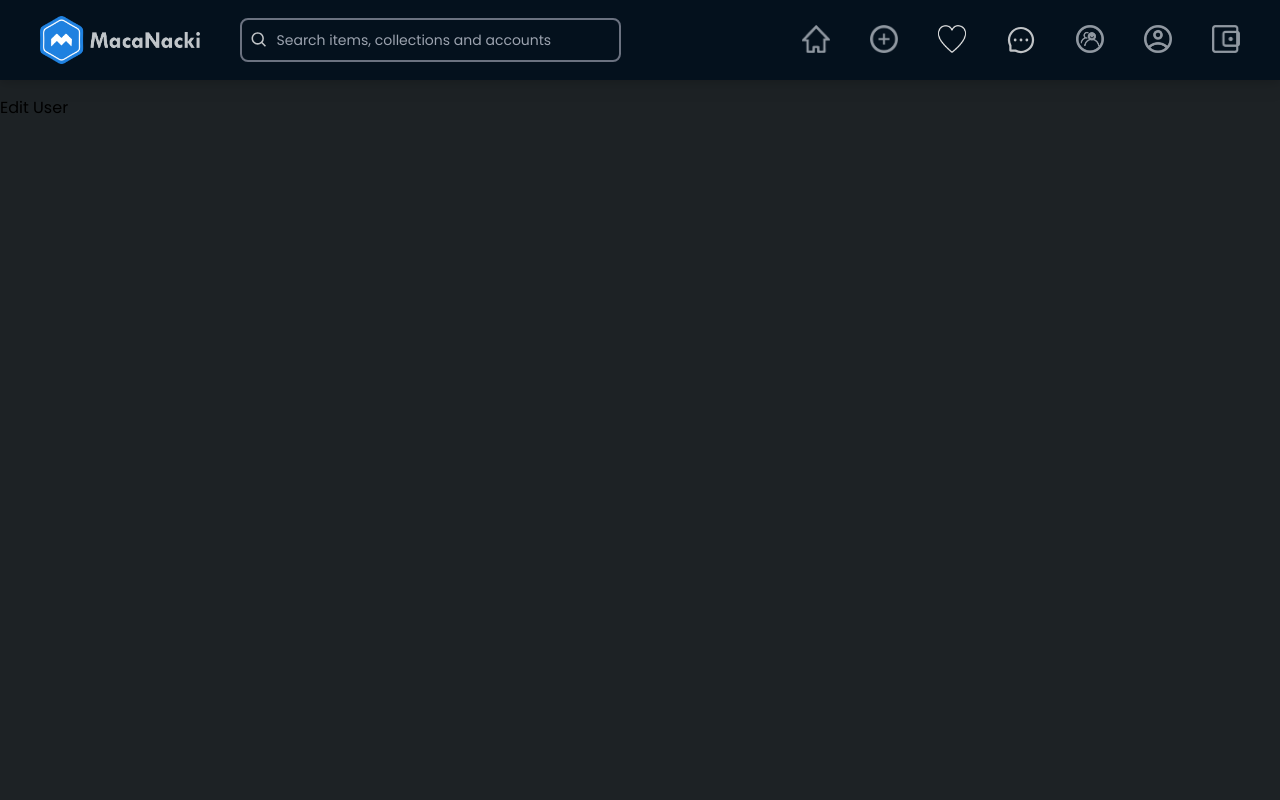
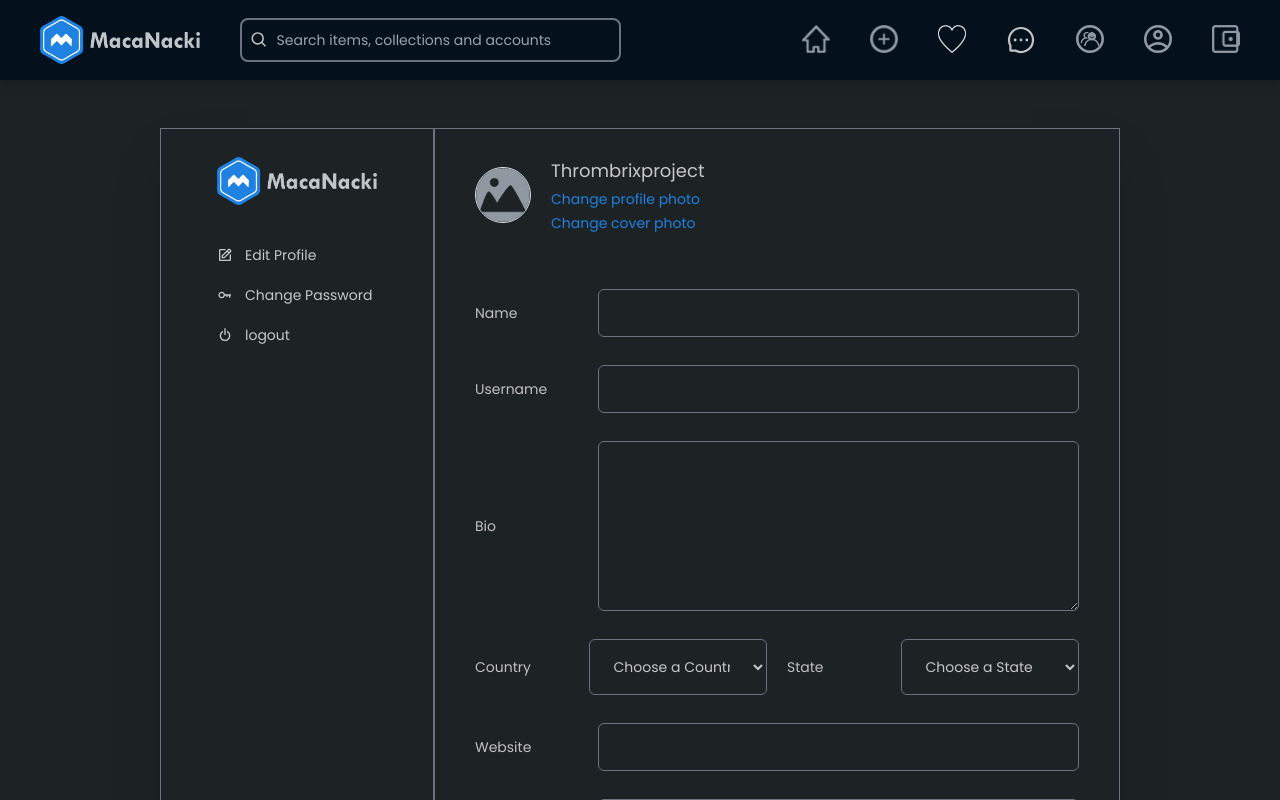
Before and after one commit to vicsnet/mackanaki, a React (Create React App) app: page /profile/1/edit in a window 1280 px wide. Shown: the top 800 px of the page. Built offline with nearby package versions, Linux system fonts and the light colour scheme.

Commit message:
edit page

```diff
--- a/public/index.html
+++ b/public/index.html
@@ -5,10 +5,7 @@
     <link rel="icon" href="%PUBLIC_URL%/icons/logo.png" />
     <meta name="viewport" content="width=device-width, initial-scale=1" />
     <meta name="theme-color" content="#000000" />
-    <meta
-      name="description"
-      content="Web site created using create-react-app"
-    />
+    <meta name="description" content="" />
     <link rel="apple-touch-icon" href="%PUBLIC_URL%/icons/logo.png" />
 
     <link rel="manifest" href="%PUBLIC_URL%/manifest.json" />
@@ -18,6 +15,5 @@
   <body class="bg-bgDarkColor">
     <noscript>You need to enable JavaScript to run this app.</noscript>
     <div id="root"></div>
-
   </body>
 </html>
--- /dev/null
+++ b/src/components/form/EditProfileFormInput.tsx
@@ -0,0 +1,16 @@
+import React from 'react';
+
+const EditProfileFormInput = ({ label, placeholder, htmlFor, type, onChange, name, className, errors }: IFormInput) => {
+    return (
+        <div className="flex items-center gap-5 mt-7">
+            <label htmlFor={htmlFor} className="w-[130px] text-signupTextColor md:text-sm text-xs">{label}</label>
+            <div className="flex flex-col w-full">
+                <input id={htmlFor} type={type} name={name} className={`w-full bg-transparent border border-gray-500 rounded-md md:h-12 h-10 outline-none px-5 text-navTextDarkColor md:text-sm text-xs ${className}`} onChange={onChange} placeholder={placeholder} />
+                {errors && <span className="text-red-600 md:text-sm text-xs mt-2">{errors}</span>}
+            </div>
+        </div>
+    );
+};
+
+
+export default EditProfileFormInput;
--- /dev/null
+++ b/src/components/form/EditProfileFormSelect.tsx
@@ -0,0 +1,20 @@
+import React from 'react';
+
+const EditProfileFormSelect = ({ label, htmlFor, className, onChange, name, errors }: IFormSelect) => {
+    return (
+        <div className={"w-full flex items-center gap-7 mt-7 " + className}>
+            <label htmlFor={htmlFor} className="lg:w-[140px] w-[120px] text-signupTextColor md:text-sm text-xs">{label}</label>
+            <div className="flex flex-col w-full">
+                <select id={htmlFor} name={name} onChange={onChange} className={`w-full bg-bgDarkColor border border-gray-500 rounded-md md:text-sm text-xs h-14 outline-none px-5 text-navTextDarkColor  ${errors && "border-red-600 border-2"}`}>
+                    <option value="">Choose a {label}</option>
+                    <option value="contruction company">Test</option>
+                    <option value="contruction company">Test</option>
+                    <option value="contruction company">Test</option>
+                </select >
+                {errors && <span className="text-red-600 md:text-sm text-xs mt-2">{errors}</span>}
+            </div>
+        </div>
+    );
+};
+
+export default EditProfileFormSelect;
--- a/src/components/form/types.d.ts
+++ b/src/components/form/types.d.ts
@@ -13,6 +13,7 @@ interface IFormSelect {
     htmlFor: string;
     onChange?: React.ChangeEventHandler<HTMLSelectElement>;
     name: string;
+    className?: string;
     errors: string;
 }
 
--- a/src/index.css
+++ b/src/index.css
@@ -14,6 +14,17 @@ html, body{
     scroll-behavior: smooth;
 }
 
+input::-webkit-outer-spin-button,
+input::-webkit-inner-spin-button {
+  -webkit-appearance: none !important;
+  margin: 0 !important;
+}
+
+/* Firefox */
+input[type="number"] {
+  -moz-appearance: textfield !important;
+}
+
 @tailwind base;
 @tailwind components;
 @tailwind utilities;
--- a/src/pages/Authentication/SignupOptions.tsx
+++ b/src/pages/Authentication/SignupOptions.tsx
@@ -25,9 +25,9 @@ const SignupOptions = () => {
 
                         {/* FORM START */}
                         <div className="flex flex-col px-10">
-                            <SignUpOptionBtn icon="/icons/mail.png" text="Sign up with email address" url="/signup"/>
-                            <SignUpOptionBtn icon="/icons/google.png" text="Sign up with Google" url="/signup"/>
-                            {/* <SignUpOptionBtn icon="/icons/phone.png" text="Sign up with Phone Number" url=""/> */}
+                            <SignUpOptionBtn icon="/icons/mail.png" text="Sign up with email address" url="/signup" />
+                            <SignUpOptionBtn icon="/icons/google.png" text="Sign up with Google" url="/signup" />
+                            <SignUpOptionBtn icon="/icons/phone.png" text="Sign up with Phone Number" url="" />
                         </div>
                         {/* FORM END */}
 
--- a/src/pages/Post/CreatePost.tsx
+++ b/src/pages/Post/CreatePost.tsx
@@ -22,6 +22,20 @@ const CreatePost = () => {
       // Perform api call here
     }
   };
+
+
+  const hiddenFileInput = React.useRef<HTMLInputElement>(null);
+  const [file, setFile] = useState("");
+
+  const handleClick = () => {
+    hiddenFileInput?.current?.click();
+  };
+  const handleChange = (event: React.ChangeEvent<HTMLInputElement>) => {
+    const fileUploaded = event.target.files;
+    setFile(URL.createObjectURL(fileUploaded![0]));
+    console.log(fileUploaded);
+  };
+
   return (
     <Fragment>
       <PageLayout paddingTop='mt-28'>
@@ -36,8 +50,14 @@ const CreatePost = () => {
                   <span className="text-signupTextColor text-xs">File types supported: JPEG, PNG, GIF, SVG, MP4, WEMB, MP3, WAV, OGG, GLB and GLTF. MAX SIZE: 100MB</span>
                 </div>
 
-                <motion.div whileTap={{ scale: 0.9 }} className="border border-dotted  border-gray-500 rounded-lg flex justify-center cursor-pointer items-center w-48 h-36 mt-5 mb-10">
-                  <img src="/icons/image.png" className='cursor-pointer w-10 h-10' alt="profile" />
+                <motion.div onClick={handleClick} whileTap={{ scale: 0.9 }} className="border border-dotted  border-gray-500 rounded-lg flex justify-center cursor-pointer items-center w-48 h-36 mt-5 mb-10">
+                  {file === '' ? <img src="/icons/image.png" className='cursor-pointer w-10 h-10' alt="profile" /> : <img src={file} className="object-cover" alt="profile" />}
+
+                  <input type="file"
+                    ref={hiddenFileInput}
+                    onChange={handleChange}
+                    style={{ display: 'none' }}
+                  />
                 </motion.div>
 
                 <div className="flex flex-col gap-3 mb-10">
--- a/src/pages/Profile/EditUserProfile.tsx
+++ b/src/pages/Profile/EditUserProfile.tsx
@@ -1,13 +1,134 @@
-import React, { Fragment } from 'react';
+import React, { Fragment, useState } from 'react';
+import { BiEdit, BiKey, BiPowerOff } from 'react-icons/bi';
+import { MdOutlineClose } from 'react-icons/md';
+import { Link } from 'react-router-dom';
+import EditProfileFormInput from '../../components/form/EditProfileFormInput';
+import EditProfileFormSelect from '../../components/form/EditProfileFormSelect';
+import Button from '../../components/ui/Button';
+import useFormInputValidation from '../../hooks/useFormInputValidation';
 import PageLayout from '../../Layouts/PageLayout';
 
 const EditUserProfile = () => {
+  const [showmenu, setShowmenu] = useState(false);
+  const [fields, errors, form, isvalidForm] = useFormInputValidation({
+    name: "",
+    username: "",
+    bio: "",
+    country: "",
+    state: "",
+    website: "",
+    email: "",
+    phone_number: "",
+  }, {
+    name: "required",
+    username: "required|minLength:5",
+    bio: "required|minLength:10",
+    country: "required",
+    state: "required",
+    website: "required",
+    email: "required|email",
+    phone_number: "required|minLength:11|maxLength:11",
+  });
+
+  const submitForm = (e: React.FormEvent<HTMLFormElement>) => {
+    e.preventDefault();
+    if (!isvalidForm) {
+      form.customToast({ type: "success", message: "Success!" });
+      console.log(fields, errors);
+      // Perform api call here
+    }
+  };
+
+  const showSideMenu = () => {
+    setShowmenu(!showmenu);
+
+  };
   return (
     <Fragment>
-      <PageLayout>
+      <PageLayout paddingTop='mt-32'>
+        <div className="flex flex-wrap flex-row mx-10 my-24 md:mx-40 shadow-2xl">
+          <div className="lg:hidden flex flex-2 w-full justify-between items-center flex-row border border-gray-500 p-7">
+            <img src="/icons/MACANACKI.png" className='cursor-pointer w-10' alt="logo" />
+            {showmenu ? <MdOutlineClose onClick={showSideMenu} className=' cursor-pointer text-navTextDarkColor text-3xl' /> :
+              <img onClick={showSideMenu} src="/icons/hamburger.png" className='cursor-pointer w-[30px] h-[20px]' alt="logo" />}
+          </div>
 
-Edit User
+          {showmenu && <div className="lg:hidden flex flex-2 w-full flex-col border border-gray-500 py-7 md:px-14 px-7">
+            <img src="/icons/logo.png" className='hidden mx-auto cursor-pointer md:w-40 w-28 mb-10' alt="logo" />
+            <ul className="flex gap-5 flex-col text-navTextDarkColor">
+              <li className="flex items-center gap-3 cursor-pointer md:text-sm text-xs hover:text-primaryColor"><BiEdit className='text-base' /> Edit Profile</li>
+              <li className="flex items-center gap-3 cursor-pointer md:text-sm text-xs hover:text-primaryColor"><BiKey className='text-base' /> Change Password</li>
+            </ul>
+          </div>}
 
+          <div className="hidden lg:flex flex-2 w-full md:w-auto flex-col border border-gray-500 py-7 md:px-14 px-7">
+            <img src="/icons/logo.png" className='mx-auto cursor-pointer md:w-40 w-28 mb-10' alt="logo" />
+            <ul className="flex gap-5 flex-col text-navTextDarkColor">
+              <Link to="/profile/patrick/edit">
+                <li className="flex items-center gap-3 cursor-pointer md:text-sm text-xs hover:text-primaryColor"><BiEdit className='text-base' /> Edit Profile</li>
+              </Link>
+              <Link to="">
+                <li className="flex items-center gap-3 cursor-pointer md:text-sm text-xs hover:text-primaryColor"><BiKey className='text-base' /> Change Password</li>
+              </Link>
+              <Link to="/">
+                <li className="flex items-center gap-3 cursor-pointer md:text-sm text-xs hover:text-red-500"><BiPowerOff className='text-base' /> logout</li>
+              </Link>
+            </ul>
+          </div>
+
+
+          <div className="flex flex-1 w-full md:w-auto flex-col gap-7 border border-gray-500 py-7 px-5 md:px-10">
+            <div className="flex items-center gap-5">
+              <img src="/icons/image.png" className='transition ease-in-out duration-300 hover:scale-110 rounded-full border cursor-pointer md:w-14 md:h-14 w-10 h-10' alt="profile" />
+              <div className="flex flex-col gap-1">
+                <p className="cursor-pointer md:text-lg text-base text-navTextDarkColor">Thrombrixproject</p>
+                <p className="cursor-pointer md:text-sm text-xs text-primaryColor">Change profile photo</p>
+                <p className="cursor-pointer md:text-sm text-xs text-primaryColor">Change cover photo</p>
+              </div>
+            </div>
+
+
+            <form onSubmit={submitForm}>
+              <EditProfileFormInput label="Name" className={errors?.name && "border-red-600 border-2"}
+                errors={errors?.name}
+                name="name" placeholder="" htmlFor="name" type="text" onChange={(e) => form.handleChangeEvent(e)} />
+
+              <EditProfileFormInput label="Username" className={errors?.username && "border-red-600 border-2"} name="username"
+                errors={errors?.username}
+                placeholder="" htmlFor="username" type="text" onChange={(e) => form.handleChangeEvent(e)} />
+
+              <div className="flex items-center gap-5 mt-7">
+                <label className="w-[130px] text-signupTextColor md:text-sm text-xs">Bio</label>
+                <div className="flex flex-col w-full">
+                  <textarea style={{ height: "170px" }} onChange={(e) => form.handleTextAreaChangeEvent(e)} className={`p-4 w-full bg-transparent border border-gray-500 rounded-md md:h-12 h-10 outline-none px-5 text-navTextDarkColor md:text-sm text-xs  ${errors?.bio && "border-red-600 border-2"}`} name="bio" placeholder=""></textarea>
+                  {errors?.bio && <span className="text-red-600 md:text-sm text-xs mt-2">{errors?.bio}</span>}
+                </div>
+              </div>
+
+
+              <div className="flex flex-wrap lg:flex-nowrap justify-between md:gap-5">
+                <EditProfileFormSelect label="Country" htmlFor="country" onChange={(e) => form.selectChange(e)} name="country" errors={errors?.country} />
+                <EditProfileFormSelect label="State" htmlFor="state" onChange={(e) => form.selectChange(e)} name="state" errors={errors?.state} />
+              </div>
+
+              <EditProfileFormInput label="Website" className={errors?.website && "border-red-600 border-2"} name="website"
+                errors={errors?.website}
+                placeholder="" htmlFor="website" type="text" onChange={(e) => form.handleChangeEvent(e)} />
+
+              <EditProfileFormInput label="Email" className={errors?.email && "border-red-600 border-2"} name="email"
+                errors={errors?.email}
+                placeholder="" htmlFor="email" type="text" onChange={(e) => form.handleChangeEvent(e)} />
+
+              <EditProfileFormInput label="Phone number" className={errors?.phone_number && "border-red-600 border-2"} name="phone_number"
+                errors={errors?.phone_number}
+                placeholder="" htmlFor="phone_number" type="number" onChange={(e) => form.handleChangeEvent(e)} />
+
+
+
+              <Button name="Update" disabled={isvalidForm} className="ml-auto" />
+            </form>
+          </div>
+        </div>
 
       </PageLayout>
     </Fragment>
--- a/src/utils/inputValidator.ts
+++ b/src/utils/inputValidator.ts
@@ -207,7 +207,6 @@ export default class InputValidator {
         return false;
     }
 
-
     private _email(value: string) {
         if (!validator.isEmail(value)) {
             return true;
```
Also changed, not shown: public/icons/MACANACKI.png (renamed from public/icons/MACANACKI LOGO.png).
